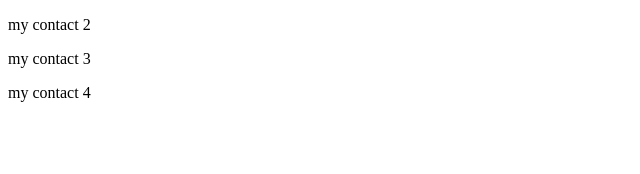
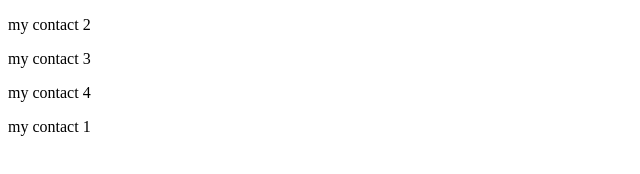
Before and after one commit to stefan343343/aaa, a plain HTML site: page contact.html in a window 1280 px wide. Shown: the full height of the page, 0-640 px from the left. Drawn offline with Linux system fonts and the light colour scheme.

Commit message:
add "my contact 1"

```diff
--- a/contact.html
+++ b/contact.html
@@ -9,5 +9,6 @@
     <p>my contact 2</p>
     <p>my contact 3</p>
     <p>my contact 4</p>
+    <p>my contact 1</p>
 </body>
 </html>
```
